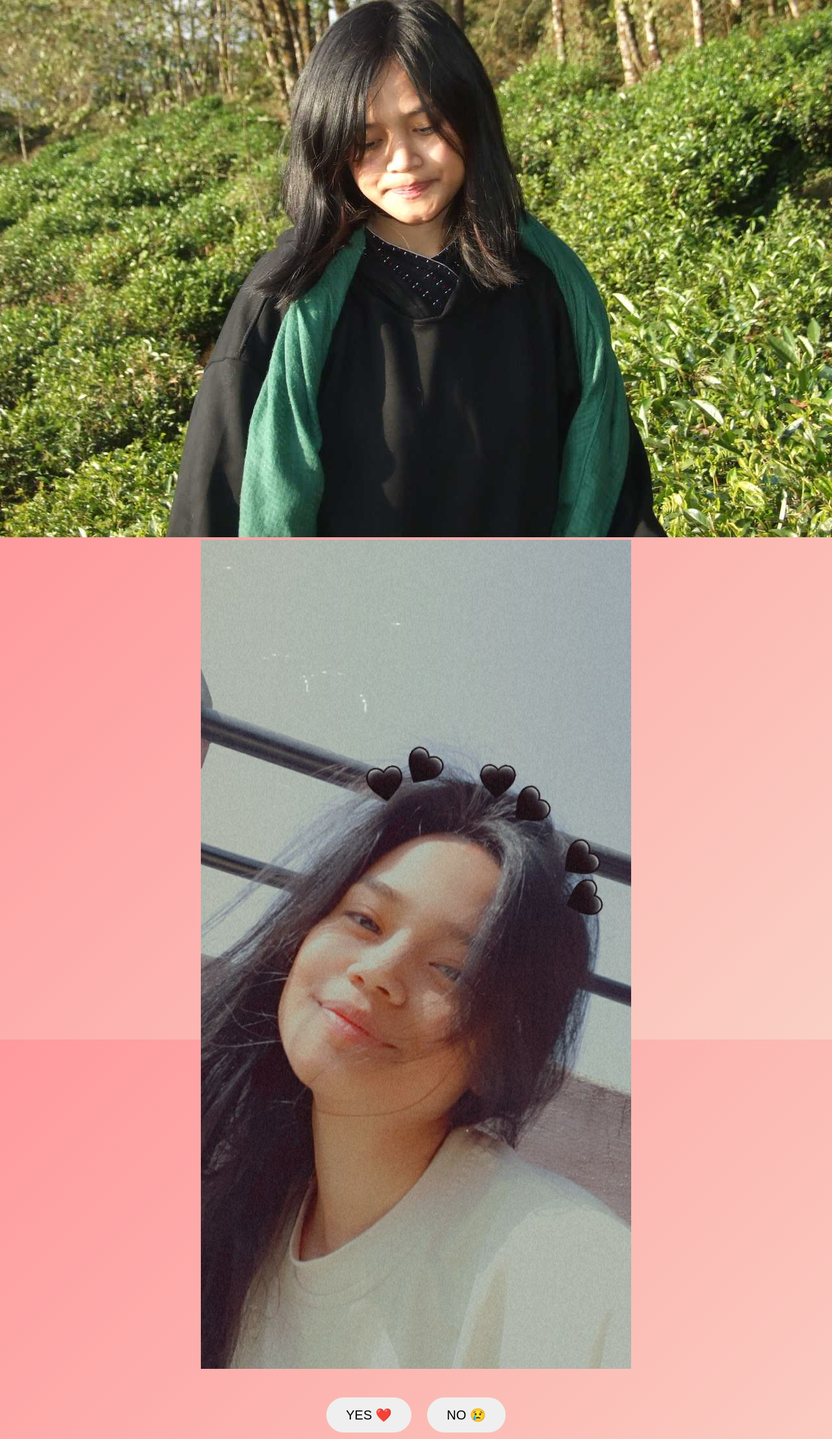
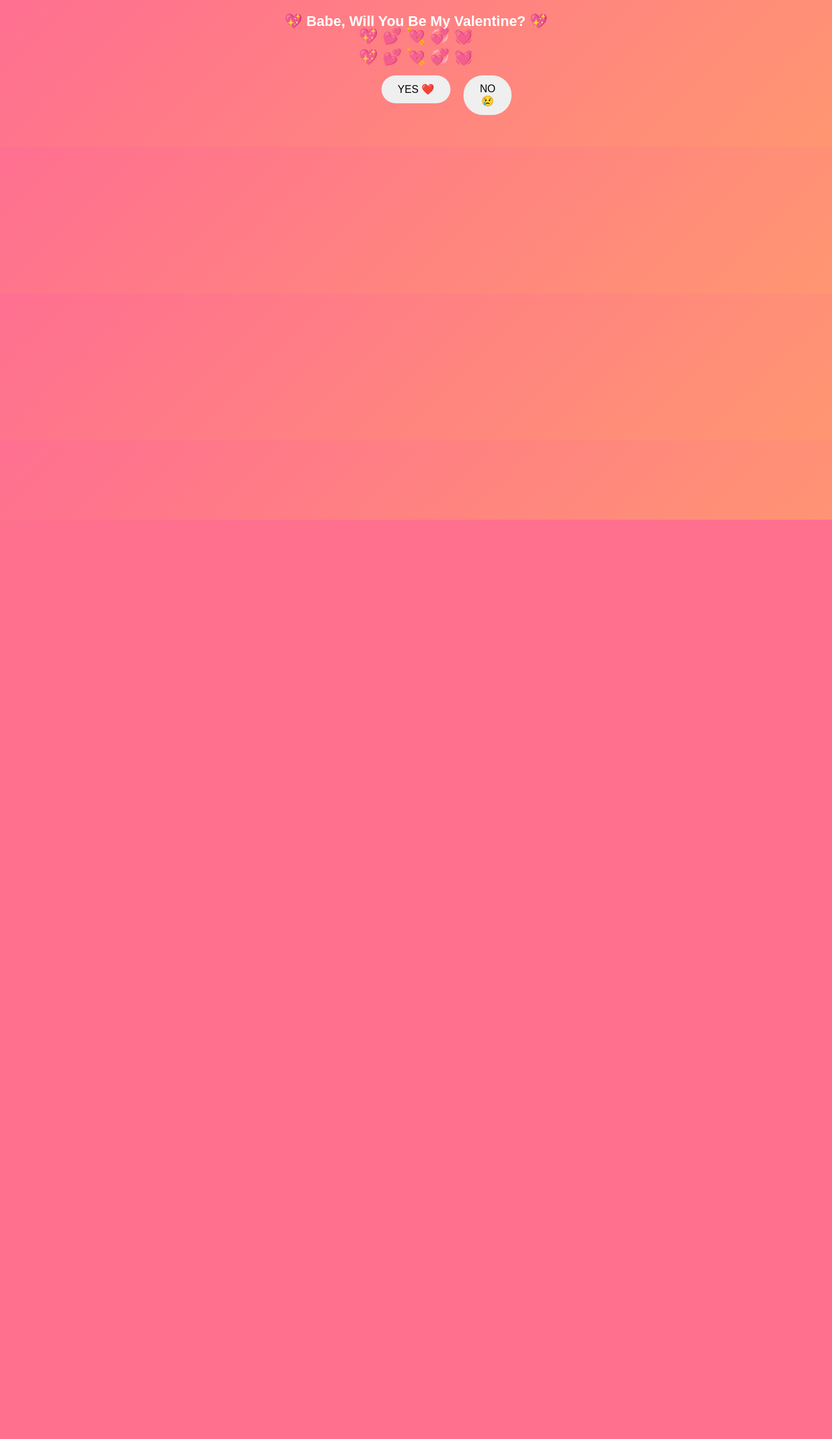
Before and after one commit to sarthak218/new_repo, a Flask app: page / in a window 1280 px wide; the page is wider, and only the part inside the window is pictured. Shown: that part at 65% size. After the commit the page ends 800 px from the top of that part, so only its background shows below. Run offline with Flask 3, Linux system fonts and the light colour scheme; some libraries are stand-ins or nearby versions.

Commit message:
Update style.css

```diff
--- a/static/style.css
+++ b/static/style.css
@@ -1,82 +1,172 @@
 body {
     margin: 0;
-    padding: 0;
-    background: linear-gradient(135deg, #ff9a9e, #fad0c4);
-    font-family: 'Poppins', sans-serif;
-    height: 100vh;
-    display: flex;
-    justify-content: center;
-    align-items: center;
-    overflow: hidden;
+    background: linear-gradient(135deg, #ff6f91, #ff9671);
+    font-family: Arial, sans-serif;
+    text-align: center;
+    color: white;
 }
 
 .container {
-    text-align: center;
+    margin-top: 20px;
 }
 
-.title {
-    font-size: 40px;
-    color: white;
-    animation: fadeIn 2s ease-in-out;
+h1 {
+    font-size: 22px;
 }
 
 .buttons {
-    margin-top: 30px;
+    margin-top: 20px;
     position: relative;
+    height: 120px;
+    width: 300px;
+    margin-left: auto;
+    margin-right: auto;
 }
 
+
 button {
-    padding: 15px 30px;
-    font-size: 20px;
+    padding: 12px 25px;
+    font-size: 16px;
+    border-radius: 30px;
     border: none;
-    border-radius: 50px;
+    margin: 10px;
     cursor: pointer;
-    margin: 10px;
-    transition: 0.3s ease;
 }
 
-.yes {
-    background-color: #ff4b5c;
-    color: white;
+#yesBtn {
+    position: relative;
+    z-index: 1;
 }
 
-.yes:hover {
-    transform: scale(1.1);
-    box-shadow: 0 0 20px #ff4b5c;
+#noBtn {
+    position: absolute;
+    transition: 0.2s ease;
 }
 
-.no {
-    background-color: #444;
-    color: white;
-    position: absolute;
-}
+
 
 .hidden {
     display: none;
 }
 
-#loveMessage {
-    margin-top: 40px;
-    animation: pop 1s ease-in-out;
+/* --------------------------- */
+/* 💕 Slideshow Container */
+/* --------------------------- */
+
+.slideshow {
+    margin: 30px auto;
+    position: relative;
+    max-width: 500px;
+    display: flex;
+    justify-content: center;
+    align-items: center;
 }
 
-.hearts::after {
-    content: "💖 💕 💘 💞 💓";
-    font-size: 30px;
-    animation: float 2s infinite alternate;
+/* --------------------------- */
+/* ✨ Soft Glow Effect */
+/* --------------------------- */
+
+.slide {
+    max-width: 100%;
+    height: auto;
+    display: none;
+    border-radius: 20px;
+
+    /* Soft romantic glow */
+    box-shadow:
+        0 0 20px rgba(255, 105, 180, 0.6),
+        0 0 40px rgba(255, 20, 147, 0.4),
+        0 0 60px rgba(255, 105, 180, 0.3);
+
+    transition: opacity 1.5s ease-in-out,
+                transform 4s ease-in-out;
 }
 
-@keyframes fadeIn {
-    from { opacity: 0; }
-    to { opacity: 1; }
+/* --------------------------- */
+/* 📸 Smooth Fade + Zoom */
+/* --------------------------- */
+
+.slide.active {
+    display: block;
+    opacity: 1;
+    animation: zoomEffect 6s ease-in-out infinite alternate;
 }
 
-@keyframes pop {
-    from { transform: scale(0); }
-    to { transform: scale(1); }
+@keyframes zoomEffect {
+    from {
+        transform: scale(1);
+    }
+    to {
+        transform: scale(1.08);
+    }
 }
 
-@keyframes float {
-    from { transform: translateY(0px); }
-    to { transform: translateY(-20px); }
+/* --------------------------- */
+/* 💖 Floating Heart Frame */
+/* --------------------------- */
+
+.slideshow::before,
+.slideshow::after {
+    content: "💖 💕 💘 💞 💓";
+    position: absolute;
+    font-size: 24px;
+    animation: floatHearts 4s ease-in-out infinite alternate;
+    opacity: 0.8;
 }
+
+.slideshow::before {
+    top: -30px;
+}
+
+.slideshow::after {
+    bottom: -30px;
+}
+
+@keyframes floatHearts {
+    from {
+        transform: translateY(0px);
+    }
+    to {
+        transform: translateY(-15px);
+    }
+}
+
+
+/* Game */
+.game-btn {
+    background: purple;
+    color: white;
+}
+
+#pianoGame {
+    width: 300px;
+    height: 500px;
+    margin: 20px auto;
+    background: white;
+    position: relative;
+    overflow: hidden;
+    border-radius: 10px;
+}
+
+.row {
+    position: absolute;
+    width: 100%;
+    height: 100px;
+}
+
+.tile {
+    width: 25%;
+    height: 100px;
+    position: absolute;
+    background: black;
+    cursor: pointer;
+}
+
+.heart-tile {
+    background: pink;
+    color: red;
+    display: flex;
+    align-items: center;
+    justify-content: center;
+    font-size: 28px;
+}
```
